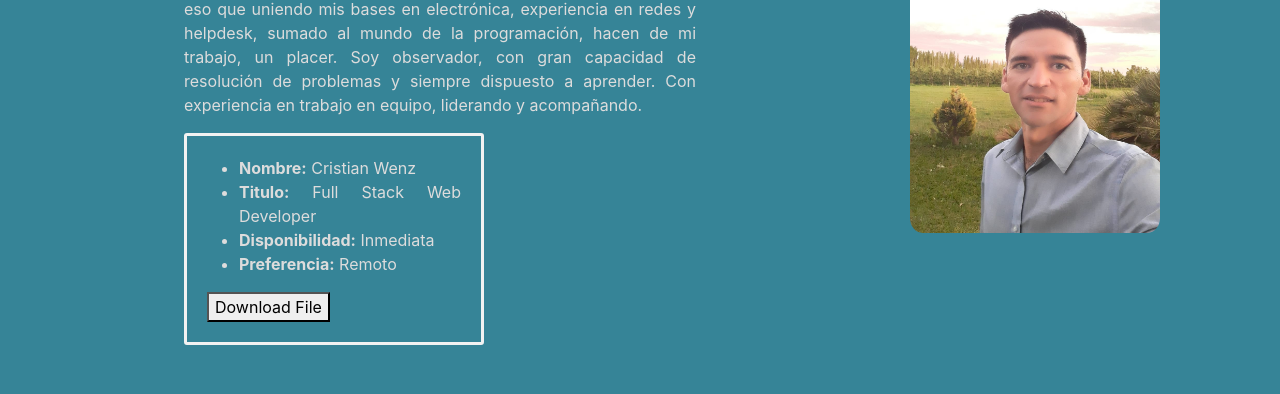
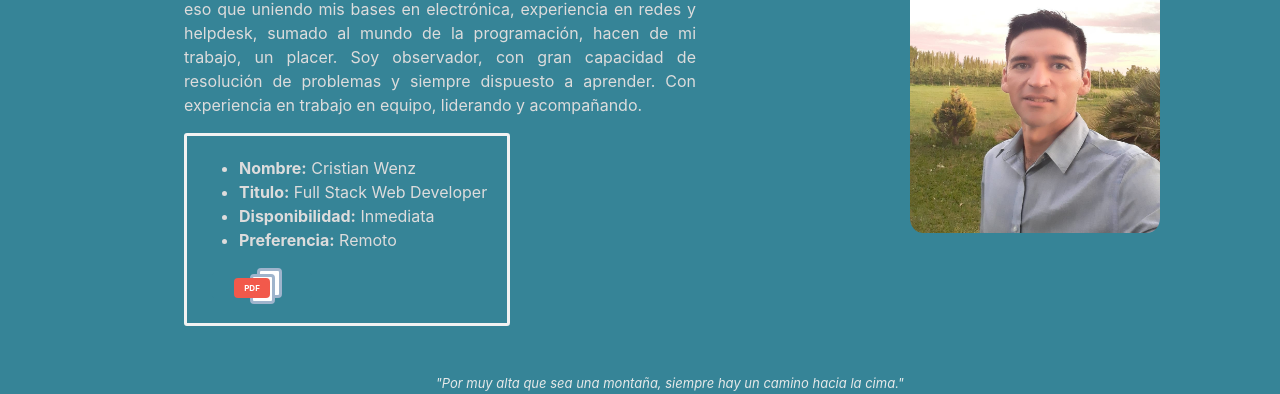
Before and after one commit to cdwenz/wenz-portfolio, a React (Create React App) app: page / in a window 1280 px wide. Shown: the part 958-1352 px from the top of the page. Built offline with nearby package versions, Linux system fonts and the light colour scheme.

Commit message:
download CV

```diff
--- a/package.json
+++ b/package.json
@@ -6,6 +6,7 @@
     "@emotion/react": "^11.7.0",
     "@emotion/styled": "^11.6.0",
     "@material-ui/core": "^4.12.3",
+    "@mui/icons-material": "^5.2.4",
     "@mui/material": "^5.2.3",
     "@testing-library/jest-dom": "^5.15.0",
     "@testing-library/react": "^11.2.7",
--- a/src/Components/About/About.jsx
+++ b/src/Components/About/About.jsx
@@ -1,6 +1,8 @@
 import styles from './About.module.css';
 import photo from '../../img/photo.jpg';
 import CV from '../../img/CV-CristianWenz.pdf';
+import Button from '@mui/material/Button';
+import DownloadIcon from '@mui/icons-material/Download';
 
 export default function About(){
     return (
@@ -15,15 +17,19 @@ export default function About(){
                     <p/>
                     <div>
                         <div className={styles.datos}>
+                            <div>
                                 <ul>
                                     <li><b>Nombre:</b> Cristian Wenz</li>
                                     <li><b>Titulo:</b> Full Stack Web Developer</li>
                                     <li><b>Disponibilidad:</b> Inmediata</li>
                                     <li><b>Preferencia:</b> Remoto</li>
                                 </ul>
-                            <a href={CV} download="CV-CristianWenz.pdf">
-                                <button>Download File</button>
-                            </a>
+                            </div>
+                            <div>
+                                    <a href={CV} download="CV-CristianWenz.pdf"><span>Download</span><span>PDF</span></a>
+
+                            </div>
+
                         </div>
                     </div>
                 </div>
--- a/src/Components/About/About.module.css
+++ b/src/Components/About/About.module.css
@@ -15,14 +15,17 @@
 }
 
 .datos{
+  /* display: flex;
+  flex-direction: row; */
   border-style: solid;
   border-width: 3px;
   border-color: #f2f2f2;
   border-radius: 3px;
   padding: 20px;
-  width: 300px;
-  justify-content: center;
+  width: max-content;
+  align-items: center;
 }
+
 
 .section{
   width: 50vw;
@@ -65,3 +68,84 @@
     text-align: -webkit-center;
   }
 }
+
+.containerAbout a {
+  background: #368497;
+  /* border: solid 1px #e6e6e6; */
+  border-radius: 2px;
+  display: inline-block;
+  /* height: 100px;
+  line-height: 100px; */
+  margin: 5px;
+  position: relative;
+  text-align: center;
+  vertical-align: middle;
+  width: 100px;
+}
+
+.containerAbout a span {
+  background: #f2594b;
+  border-radius: 4px;
+  color: #ffffff;
+  display: inline-block;
+  font-size: 8px;
+  font-weight: 700;
+  line-height: normal;
+  padding: 5px 10px;
+  position: relative;
+  text-transform: uppercase;
+  z-index: 1;
+}
+
+.containerAbout a span:last-child {
+  margin-left: -20px;
+}
+
+.containerAbout a:before,
+.containerAbout a:after {
+  background: #ffffff;
+  border: solid 3px #9fb4cc;
+  border-radius: 4px;
+  content: '';
+  display: block;
+  height: 30px;
+  left: 50%;
+  margin: -17px 0 0 -12px;
+  position: absolute;
+  top: 70%;
+  /*transform:translate(-50%,-50%);*/
+
+  width: 25px;
+}
+
+.containerAbout a:hover:before,
+.containerAbout a:hover:after {
+  background: #e2e8f0;
+}
+/*a:before{transform:translate(-30%,-60%);}*/
+
+.containerAbout a:before {
+  margin: -23px 0 0 -5px;
+}
+
+.containerAbout a:hover {
+  background: #368497;
+  border-color: #9fb4cc;
+}
+
+.containerAbout a:active {
+  background: #dae0e8;
+  box-shadow: inset 0 2px 2px rgba(0, 0, 0, .25);
+}
+
+.containerAbout a span:first-child {
+  display: none;
+}
+
+.containerAbout a:hover span:first-child {
+  display: inline-block;
+}
+
+.containerAbout a:hover span:last-child {
+  display: none;
+}
```
Also changed, not shown: 1 other file (tests, documents, lock files or other folders). Lines whose indentation alone changed are shown as unchanged.
